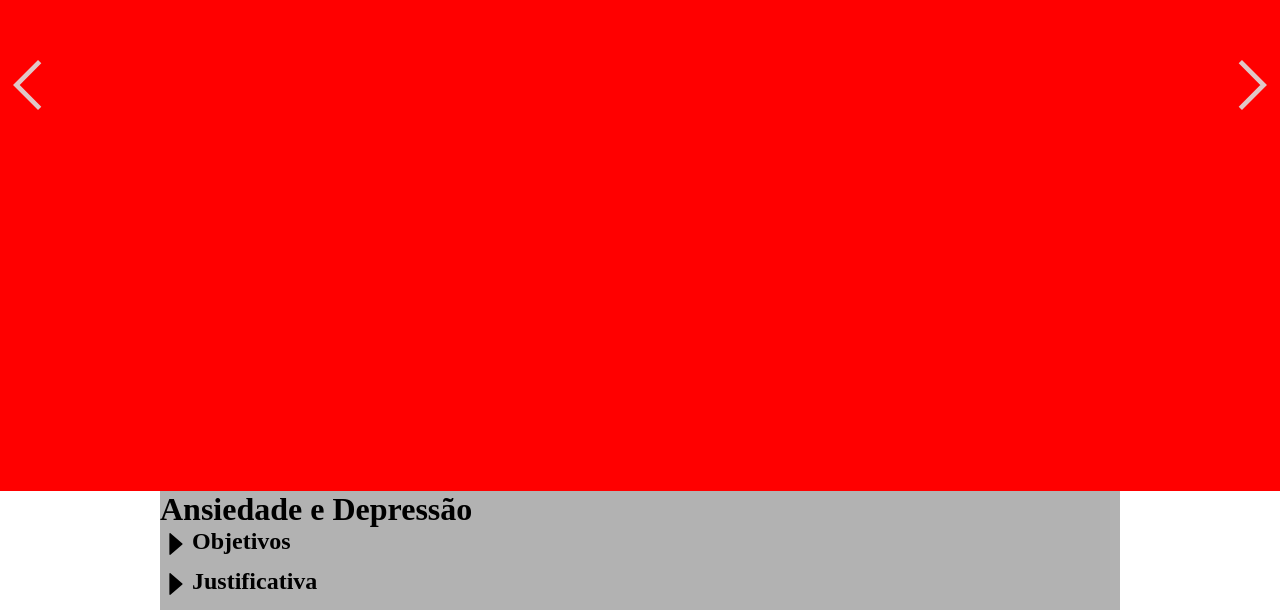
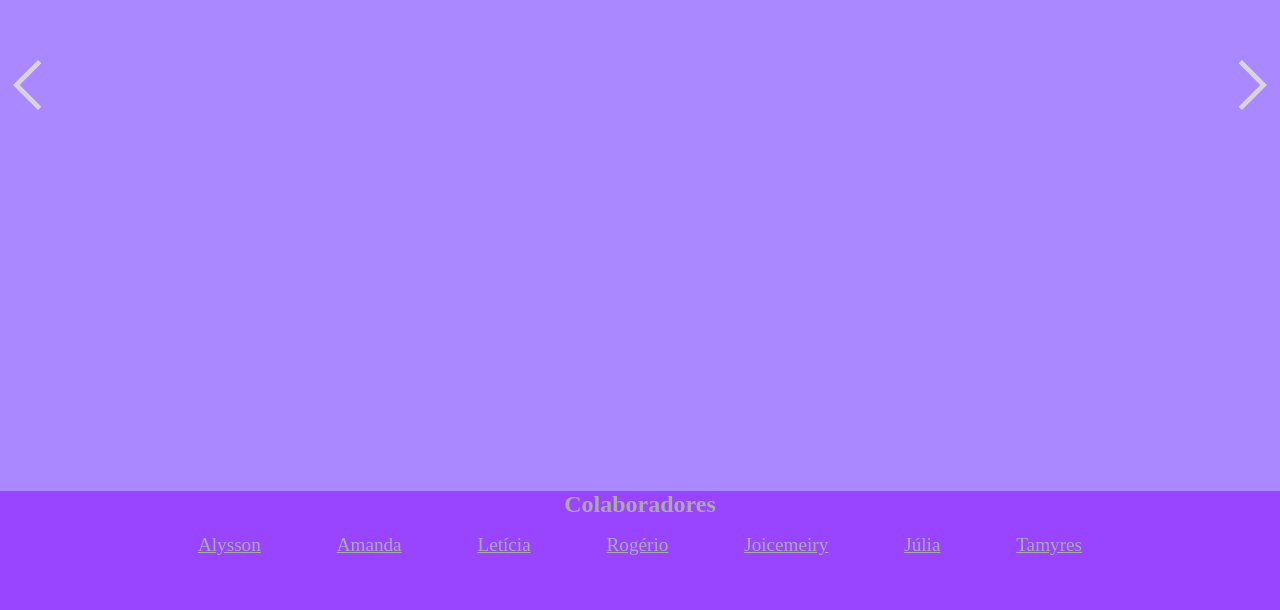
Before and after one commit to 4lyss0n/ic-project, a Next.js app: page / in a window 1280 px wide. Shown: the part 309-919 px from the top of the page. Built offline with nearby package versions, Linux system fonts and the light colour scheme.

Commit message:
create a footer

```diff
--- a/src/pagesPart/index/Slide.tsx
+++ b/src/pagesPart/index/Slide.tsx
@@ -8,12 +8,8 @@ const Component: FunctionComponent<IProps> = ({ }) => {
     return (
         <>
             <Slides ImageProps={[
-                { color: '#f00' },
-                { color: '#ff0' },
-                { color: '#0f0' },
-                { color: '#0ff' },
-                { color: '#00f' },
-                { color: '#f0f' },
+                { color: '#a8f' },
+                { color: '#888' },
             ]} />
         </>
     )
--- /dev/null
+++ b/src/pagesPart/index/footer.tsx
@@ -0,0 +1,31 @@
+import { FunctionComponent } from 'react'
+
+interface IProps {
+
+}
+
+const Component: FunctionComponent<IProps> = ({ }) => {
+    return (
+        <footer>
+            <div className="owners">
+                <h6>Colaboradores</h6>
+                <ul>
+                    <li><a href="#">Alysson</a></li>
+                    <li><a href="#">Amanda</a></li>
+                    <li><a href="#">Letícia</a></li>
+                    <li><a href="#">Rogério</a></li>
+                    <li><a href="#">Joicemeiry</a></li>
+                    <li><a href="#">Júlia</a></li>
+                    <li><a href="#">Tamyres</a></li>
+                </ul>
+            </div>
+
+            <div className="copyright">
+                <p>Copyright © 2021.</p>
+            </div>
+        </footer>
+    )
+}
+
+
+export default Component
--- a/src/pagesPart/index/page.tsx
+++ b/src/pagesPart/index/page.tsx
@@ -1,5 +1,6 @@
 import { FunctionComponent } from 'react'
 import { VirtualPage, ContentBlock } from '../../components'
+import Footer from './footer'
 
 interface IProps {
 
@@ -8,21 +9,10 @@ interface IProps {
 const Component: FunctionComponent<IProps> = ({ }) => {
     return (
         <VirtualPage>
-            <div className="page-container">
-                <header>
-                    <h1>Ansiedade e Depressão</h1>
-                </header>
-                <main>
-                    <ContentBlock title={<h2>Objetivos</h2>} initEnable={false}>
-                        <p>Os objetivos de nosso projeto é fornecer apoio a pessoas que sofrem de doenças como ansiedade e depressão. </p>
-                    </ContentBlock>
-                    <ContentBlock title={<h2>Justificativa</h2>} initEnable={false}>
-                        <p> Escolhemos esse tema, porque muitas pessoas sofrem com essas doenças esperamos ajudar essas pessoas de alguma forma. Será um incentivo para essas procurarem ajuda profissional e mostrar que elas não estão sozinhas </p>
-                    </ContentBlock>
-                </main>
-                <footer>
-                    <h3>this is a footer of page</h3>
-                </footer>
+            <div className="page">
+                <div className="page-container">
+                    <Footer />
+                </div>
             </div>
         </VirtualPage>
     )
--- a/src/sass/_indexPage.scss
+++ b/src/sass/_indexPage.scss
@@ -4,22 +4,48 @@
     p {
         font-size: 1.2rem;
     }
-}
+    min-height: 100vh;
+    display: flex;
+    flex-direction: column;
+    header {
+        flex: 1;
+        background-color: red;
+    }
+    main {
+        flex: 1;
+    }
+    footer {
+        height: 20vh;
+        background-color: $footer-background-color;
+        * {
+            color: $footer-text-color;
+        }
+        display: flex;
+        flex-direction: column;
+        .owners {
+            flex: 1;
+            display: flex;
+            flex-direction: column;
+            align-items: center;
+            h6 {
+                font-size: 1.5rem;
+            }
+            ul {
+                font-size: 1.2rem;
+                padding-top: 1rem;
+                flex: 1;
+                width: 75%;
+                list-style: none;
+                display: flex;
+                justify-content: space-around;
+            }
+        }
 
-@media (min-width: 500px) {
-    .page-container {
-        width: 95%;
+        .copyright {
+            background-color: rgba(0, 0, 0, 0.2);
+            padding: 0.5rem;
+            text-align: center;
+            color: $footer-copy-text-color;
+        }
     }
 }
-
-@media (min-width: 800px) {
-    .page-container {
-        width: 80%;
-    }
-}
-
-@media (min-width: 801px) {
-    .page-container {
-        width: 75%;
-    }
-}
--- a/src/sass/_reset.scss
+++ b/src/sass/_reset.scss
@@ -2,4 +2,8 @@
     margin: 0;
     padding: 0;
     box-sizing: border-box;
+    &::selection {
+        background-color: rgb(255, 31, 154);
+        color: #fff;
+    }
 }
--- a/src/sass/_variable.scss
+++ b/src/sass/_variable.scss
@@ -4,5 +4,6 @@ $slide-arrow-button-default-opacity: 0.3;
 $slide-arrow-button-hover-opacity: 0.9;
 
 //fotter variables
-$footer-background-color: #2a0;
+$footer-background-color: #94f;
 $footer-text-color: #aaa;
+$footer-copy-text-color: #888;
--- a/src/styles/index.css
+++ b/src/styles/index.css
@@ -3,6 +3,16 @@
   padding: 0;
   -webkit-box-sizing: border-box;
           box-sizing: border-box;
+}
+
+*::-moz-selection {
+  background-color: #ff1f9a;
+  color: #fff;
+}
+
+*::selection {
+  background-color: #ff1f9a;
+  color: #fff;
 }
 
 @-webkit-keyframes OneCenter {
@@ -215,27 +225,88 @@ div.VirtualPage {
 .page-container {
   background-color: rgba(0, 0, 0, 0.3);
   margin: auto;
+  min-height: 100vh;
+  display: -webkit-box;
+  display: -ms-flexbox;
+  display: flex;
+  -webkit-box-orient: vertical;
+  -webkit-box-direction: normal;
+      -ms-flex-direction: column;
+          flex-direction: column;
 }
 
 .page-container p {
   font-size: 1.2rem;
 }
 
-@media (min-width: 500px) {
-  .page-container {
-    width: 95%;
-  }
+.page-container header {
+  -webkit-box-flex: 1;
+      -ms-flex: 1;
+          flex: 1;
+  background-color: red;
 }
 
-@media (min-width: 800px) {
-  .page-container {
-    width: 80%;
-  }
+.page-container main {
+  -webkit-box-flex: 1;
+      -ms-flex: 1;
+          flex: 1;
 }
 
-@media (min-width: 801px) {
-  .page-container {
-    width: 75%;
-  }
+.page-container footer {
+  height: 20vh;
+  background-color: #94f;
+  display: -webkit-box;
+  display: -ms-flexbox;
+  display: flex;
+  -webkit-box-orient: vertical;
+  -webkit-box-direction: normal;
+      -ms-flex-direction: column;
+          flex-direction: column;
+}
+
+.page-container footer * {
+  color: #aaa;
+}
+
+.page-container footer .owners {
+  -webkit-box-flex: 1;
+      -ms-flex: 1;
+          flex: 1;
+  display: -webkit-box;
+  display: -ms-flexbox;
+  display: flex;
+  -webkit-box-orient: vertical;
+  -webkit-box-direction: normal;
+      -ms-flex-direction: column;
+          flex-direction: column;
+  -webkit-box-align: center;
+      -ms-flex-align: center;
+          align-items: center;
+}
+
+.page-container footer .owners h6 {
+  font-size: 1.5rem;
+}
+
+.page-container footer .owners ul {
+  font-size: 1.2rem;
+  padding-top: 1rem;
+  -webkit-box-flex: 1;
+      -ms-flex: 1;
+          flex: 1;
+  width: 75%;
+  list-style: none;
+  display: -webkit-box;
+  display: -ms-flexbox;
+  display: flex;
+  -ms-flex-pack: distribute;
+      justify-content: space-around;
+}
+
+.page-container footer .copyright {
+  background-color: rgba(0, 0, 0, 0.2);
+  padding: 0.5rem;
+  text-align: center;
+  color: #888;
 }
 /*# sourceMappingURL=index.css.map */
```
Also changed, not shown: 1 other file (tests, documents, lock files or other folders).
